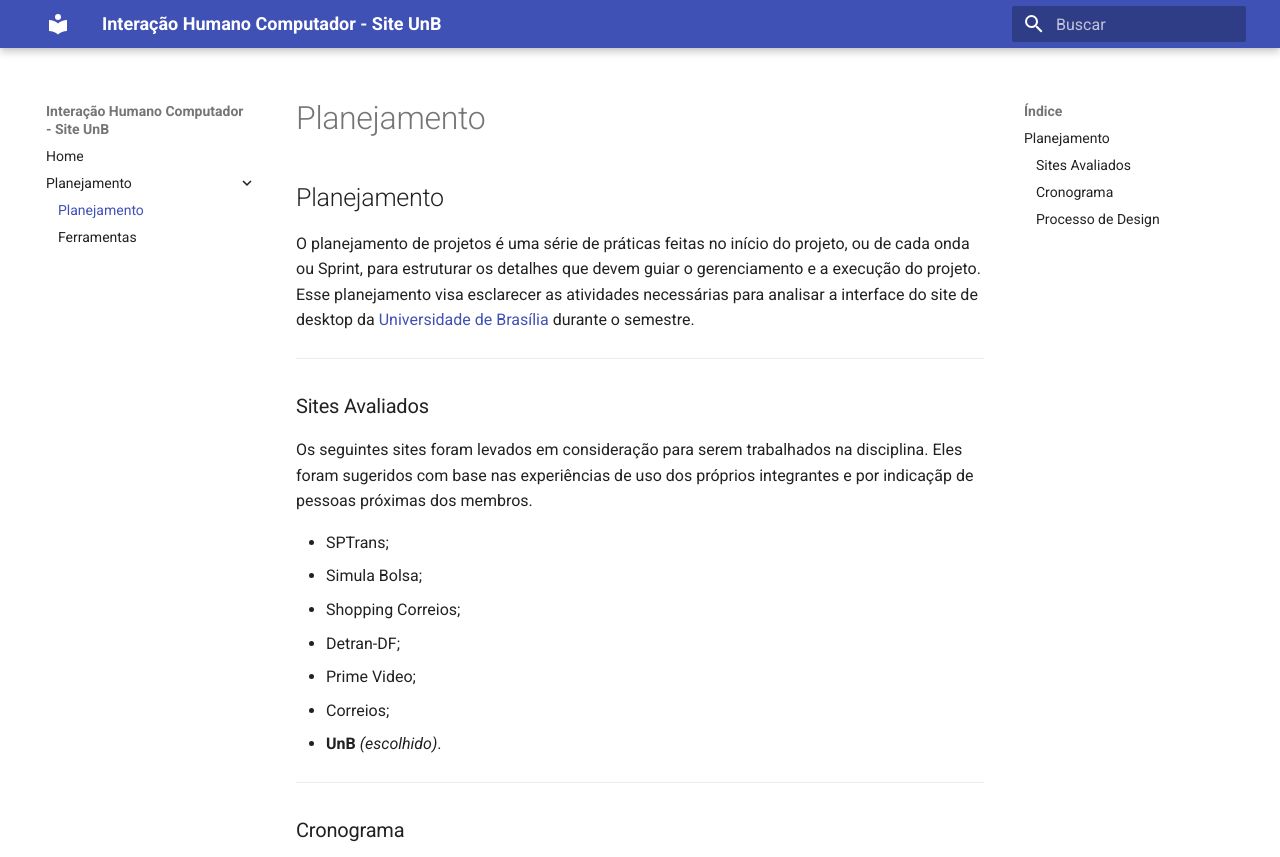
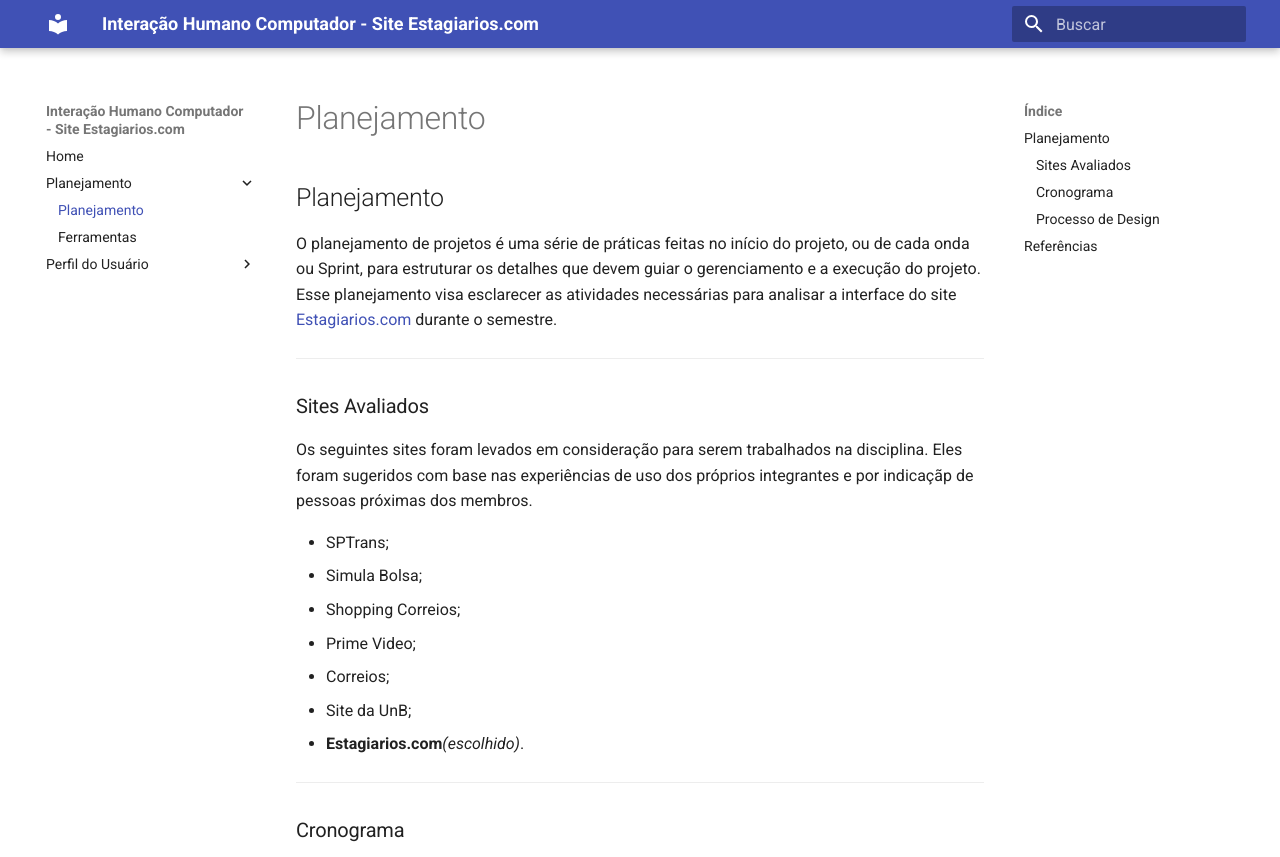
Before and after one commit to Gustavo-Nogueira/2020.1-Estagiarios.com, an MkDocs documentation site: the page built from docs/planejamento/planejamento.md, in a window 1280 px wide and 900 px high, cut to the strip 0-857 px from the top of the window. Built offline with MkDocs 1.6.1 and Material for MkDocs 9.7.7, drawn with Linux system fonts in a browser that asks for light colours; some of the changed text lies outside the part shown.

Commit message:
Ajustes nas páginas

```diff
--- a/docs/planejamento/planejamento.md
+++ b/docs/planejamento/planejamento.md
@@ -1,5 +1,5 @@
 ## Planejamento
-O planejamento de projetos é uma série de práticas feitas no início do projeto, ou de cada onda ou Sprint, para estruturar os detalhes que devem guiar o gerenciamento e a execução do projeto. Esse planejamento visa esclarecer as atividades necessárias para analisar a interface do site de desktop da <a heref="https://www.unb.br/" target="blank">Universidade de Brasília</a> durante o semestre.
+O planejamento de projetos é uma série de práticas feitas no início do projeto, ou de cada onda ou Sprint, para estruturar os detalhes que devem guiar o gerenciamento e a execução do projeto. Esse planejamento visa esclarecer as atividades necessárias para analisar a interface do site <a heref="https://www.estagiarios.com/vagas_estagio_V3.asp" target="blank">Estagiarios.com</a> durante o semestre.
 
 - - -
 
@@ -9,10 +9,10 @@
 * SPTrans;
 * Simula Bolsa;
 * Shopping Correios;
-* Detran-DF;
 * Prime Video;
 * Correios;
-* **UnB** *(escolhido)*.
+* Site da UnB;
+* **Estagiarios.com***(escolhido)*.
 
 - - -
 
@@ -32,13 +32,22 @@
 
 * **Instalção** : as opiniões dos usuário devem	ser	coletadas (após um tempo	de uso)	para melhorar o	sistemas em	versões	futuras	ou	adaptar	outros com problemas semelhantes.
 
+<p align="center">
+    <img src="../images/diagrama-mayhew.png" /><br/>
+    <span style="text-align: center; font-size: 0.9em;" >
+        Fonte: Livro IHC [1]
+    </span>
+</p>
+- - -
 
-<img src="../images/diagrama-mayhew.png">
+| Data     | Versão | Descrição                 | Autor(es)                                         |
+| -------- | ------ | ------------------------- | ------------------------------------------------- |
+| 18/09/20 | 0.1    | Criação do Documento      | Nícalo Ribeiro                                    |
+| 19/09/20 | 0.2    | Topico Sites Avaliados    | Felipe Agustini,Gustavo Nogueira e Nícalo Ribeiro |
+| 20/09/20 | 0.3    | Topico Processo de Design | Felipe Agustini,Gustavo Nogueira e Nícalo Ribeiro |
 
 - - -
 
-| Data     | Versão | Descrição                         | Autor(es)                                        |
-| -------- | ------ | --------------------------------- | ------------------------------------------------ |
-| 18/09/20 | 0.1    | Criação do Documento              |Nícalo Ribeiro |
-| 19/09/20 | 0.2    | Topico Sites Avaliados |Felipe Agustini,Gustavo Nogueira e Nícalo Ribeiro|
-| 20/09/20 | 0.3    | Topico Processo de Design |Felipe Agustini,Gustavo Nogueira e Nícalo Ribeiro|
+## Referências
+
+[1] BARBOSA, Simone; SILVA, Bruno. Interação Humano-Computador. Rio de Janeiro – RJ: Elsevier Editora Ltda, 2010.
--- a/mkdocs.yml
+++ b/mkdocs.yml
@@ -1,4 +1,4 @@
-site_name: Interação Humano Computador - Site UnB
+site_name: Interação Humano Computador - Site Estagiarios.com
 
 repo_name: ""
 repo_url: ""
@@ -8,7 +8,9 @@
   - Planejamento:
       - Planejamento: planejamento/planejamento.md
       - Ferramentas: planejamento/ferramentas.md
-
+  - Perfil do Usuário:
+      - Questionário: perfil_usuario/questionario.md
+      - Personas: perfil_usuario/personas.md
 theme:
   name: material
   favicon:
```
Also changed, not shown: docs/index.md (+16 -9 lines), docs/perfil_usuario/personas.md (added), docs/perfil_usuario/questionario.md (added).
